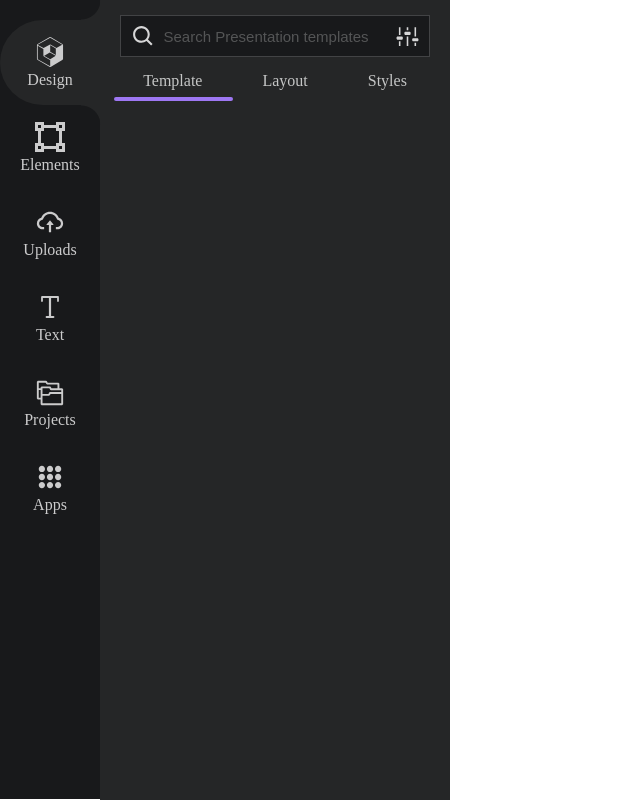
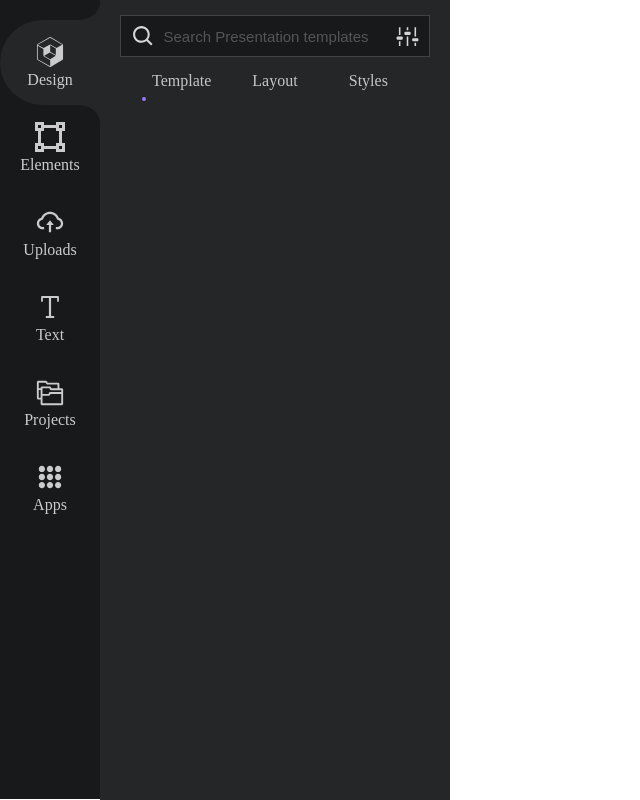
Before and after one commit to Texxy28/electron---react, a React app: page / in a window 1280 px wide. Shown: the whole page, without its empty margins (0-640 px from the left). Built offline with nearby package versions, Linux system fonts and the light colour scheme.

Commit message:
arreglé muchas cosas, empeoré otra, así es la vida (cambios en options)

```diff
--- a/src/components/DesignOptions/DesignOptions.js
+++ b/src/components/DesignOptions/DesignOptions.js
@@ -7,7 +7,7 @@ const DesignOptions = () => {
     const options = [
         'Template',
         'Layout',
-        'Styles',
+        'Styles'
     ]
 
     return (
--- a/src/components/OptionsMenu/OptionsMenu.css
+++ b/src/components/OptionsMenu/OptionsMenu.css
@@ -2,16 +2,22 @@
   display: flex;
   justify-content: center;
   align-items: center;
+  width: 350px;
   flex-direction: column;
 }
 
 .optionsmenu_div-div {
-  display: flex;
-  flex-direction: row;
+  width: 280px;
+  display: grid;
+  align-items: center;
+  justify-items: center;
 }
 
 .optionsmenu_div-option {
-  padding: 0 30px;
+  display: flex;
+  justify-content: center;
+  align-items: center;
+  width: -webkit-fill-available;
 }
 
 .optionsmenu_div-option span {
@@ -23,10 +29,9 @@
   background: #9e77f3;
   margin-top: 25px;
   height: 4px;
-  width: 119.3px;
+  width: 4px;
   top: 72px;
-  left: 0;
-  margin-left: 13.5px;
+  left: 0px;
   border-radius: 10px;
   transition: transform 0.5s ease, width 1s ease;
 }
--- a/src/components/OptionsMenu/OptionsMenu.js
+++ b/src/components/OptionsMenu/OptionsMenu.js
@@ -1,6 +1,6 @@
 import React from 'react'
 
-import { useState } from 'react'
+import { useState, useEffect } from 'react'
 
 import './OptionsMenu.css'
 
@@ -8,32 +8,35 @@ const OptionsMenu = ({ options }) => {
 
     const [selectedOption, setSelectedOption] = useState(options[0])
 
-    const moveDiv = (option) => {
-        if (option !== selectedOption) {
-            const hola = document.querySelector(`.${option}`);
+    useEffect(() => {
+        const hola = document.querySelector(`.${selectedOption}`);
+        if (hola) {
             const holaRect = hola.getBoundingClientRect();
             const linea = document.querySelector('.optionsmenu_div-sub');
-            linea.style.transform = `translateX(calc(${holaRect.x-holaRect.width}px))`
-            linea.style.width = `${holaRect.width}px`
-            option === options[0] && (linea.style.marginLeft = '20px');
-            option === options[1] && (linea.style.marginLeft = '5px')
-            option === options[2] && (linea.style.marginLeft = '0px')
+            // linea.style.transform = `translateX(calc(${holaRect.left - holaRect.width}px))`;
+            // linea.style.width = `${holaRect.width}px`;
+            linea.style.left = `${holaRect.left - holaRect.width}px`
+        } else {
+            console.log('no');
         }
-    }
+    }, [selectedOption]);
 
     return (
 
         <div className='optionsmenu_div'>
 
-            <div className='optionsmenu_div-div'>
+            <div className='optionsmenu_div-div'
+                style={{
+                    gridTemplateColumns: `repeat(${options.length}, 1fr)`
+                }}
+            >
 
                 {options.map((option) => {
                     return (
                         <div
                             key={option}
                             onClick={() => {
-                                setSelectedOption()
-                                moveDiv(option)
+                                setSelectedOption(option)
                             }}
                             className={`optionsmenu_div-option ${option}`}
                         >
@@ -44,7 +47,9 @@ const OptionsMenu = ({ options }) => {
 
             </div>
 
-            <div className='optionsmenu_div-sub'></div>
+            <div
+                className='optionsmenu_div-sub'
+            ></div>
 
         </div>
 
```
Also changed, not shown: 1 other file (tests, documents, lock files or other folders).
